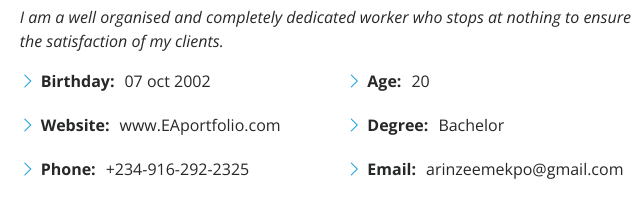
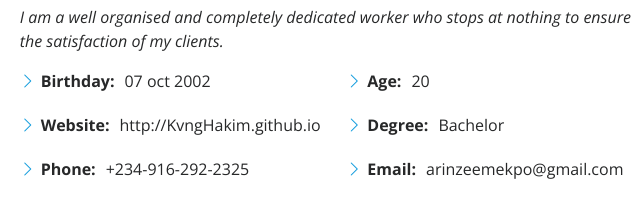
Before and after one commit to KvngHakim/KvngHakim.github.io, a plain HTML site: page index.html in a window 1280 px wide. Shown: the part 1003-1201 px from the top of the page, 619-1259 px from the left. Drawn offline with nearby package versions, Linux system fonts and the light colour scheme.

Commit message:
i made an edit to the site

```diff
--- a/index.html
+++ b/index.html
@@ -106,7 +106,7 @@
               <div class="col-lg-6">
                 <ul>
                   <li><i class="bi bi-chevron-right"></i> <strong>Birthday:</strong> <span>07 oct 2002</span></li>
-                  <li><i class="bi bi-chevron-right"></i> <strong>Website:</strong> <span>www.EAportfolio.com</span>
+                  <li><i class="bi bi-chevron-right"></i> <strong>Website:</strong> <span>http://KvngHakim.github.io</span>
                   </li>
                   <li><i class="bi bi-chevron-right"></i> <strong>Phone:</strong> <span>+234-916-292-2325</span></li>
                   <li><i class="bi bi-chevron-right"></i> <strong>City:</strong> <span>Abuja, Nigeria</span></li>
```
